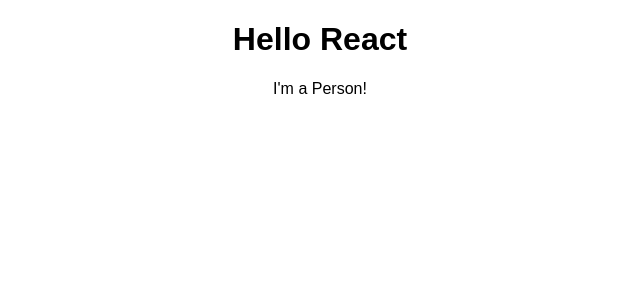
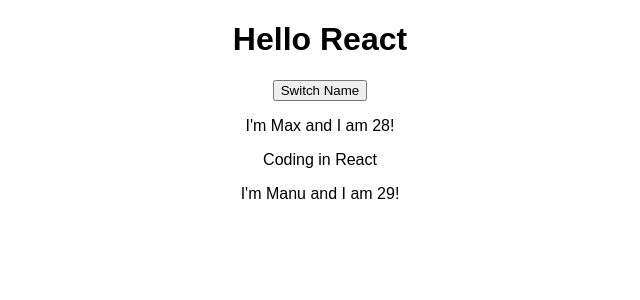
Before and after one commit to joaquimACrosa/react-udemy, a React (Create React App) app: page / in a window 1280 px wide. Shown: the top 300 px of the page, without its empty margins (320-960 px from the left). Built offline with nearby package versions, Linux system fonts and the light colour scheme.

Commit message:
Learning about State in Components

```diff
--- a/src/App.js
+++ b/src/App.js
@@ -3,11 +3,22 @@
 import Person from './Person/Person';
 
 class App extends Component {
-  render() {
+
+  state = {
+    persons: [
+      { name: 'Max', age: 28 },
+      { name: 'Manu', age: 29 },
+      { name: 'Stephanie', age: 26 }
+    ]
+  }
+
+  render () {
     return (
       <div className="App">
         <h1>Hello React</h1>
-        <Person/>
+        <button>Switch Name</button>
+        <Person name={this.state.persons[0].name} age={this.state.persons[0].age}>Coding in React</Person>
+        <Person name={this.state.persons[1].name} age={this.state.persons[1].age}></Person>
       </div>
     );
   }
--- a/src/Person/Person.js
+++ b/src/Person/Person.js
@@ -1,7 +1,12 @@
 import React from 'react';
 
-const person = () => {
-    return <p>I'm a Person!</p>
+const person = (props) => {
+    return (
+    <div>
+        <p>I'm {props.name} and I am {props.age}!</p>
+        <p>{props.children}</p>
+    </div>
+    )
 };
 
 export default person;
```
